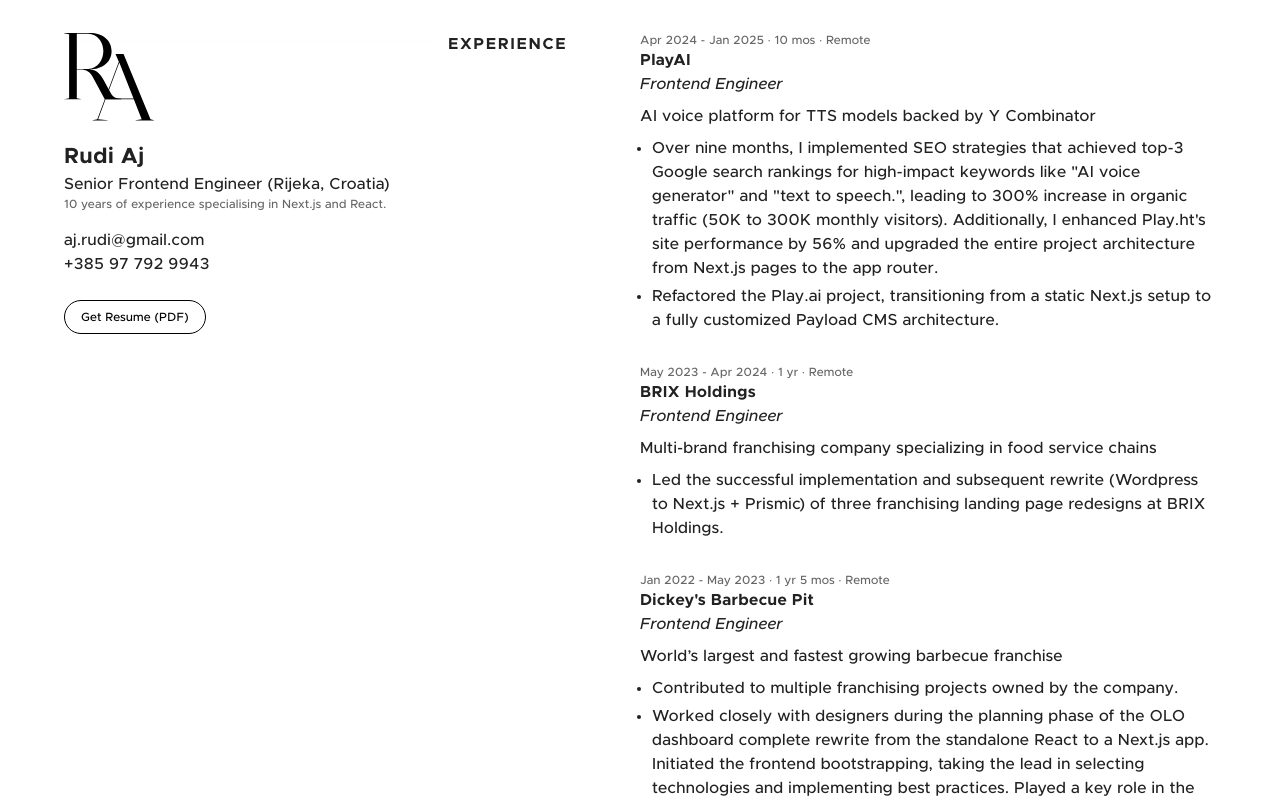
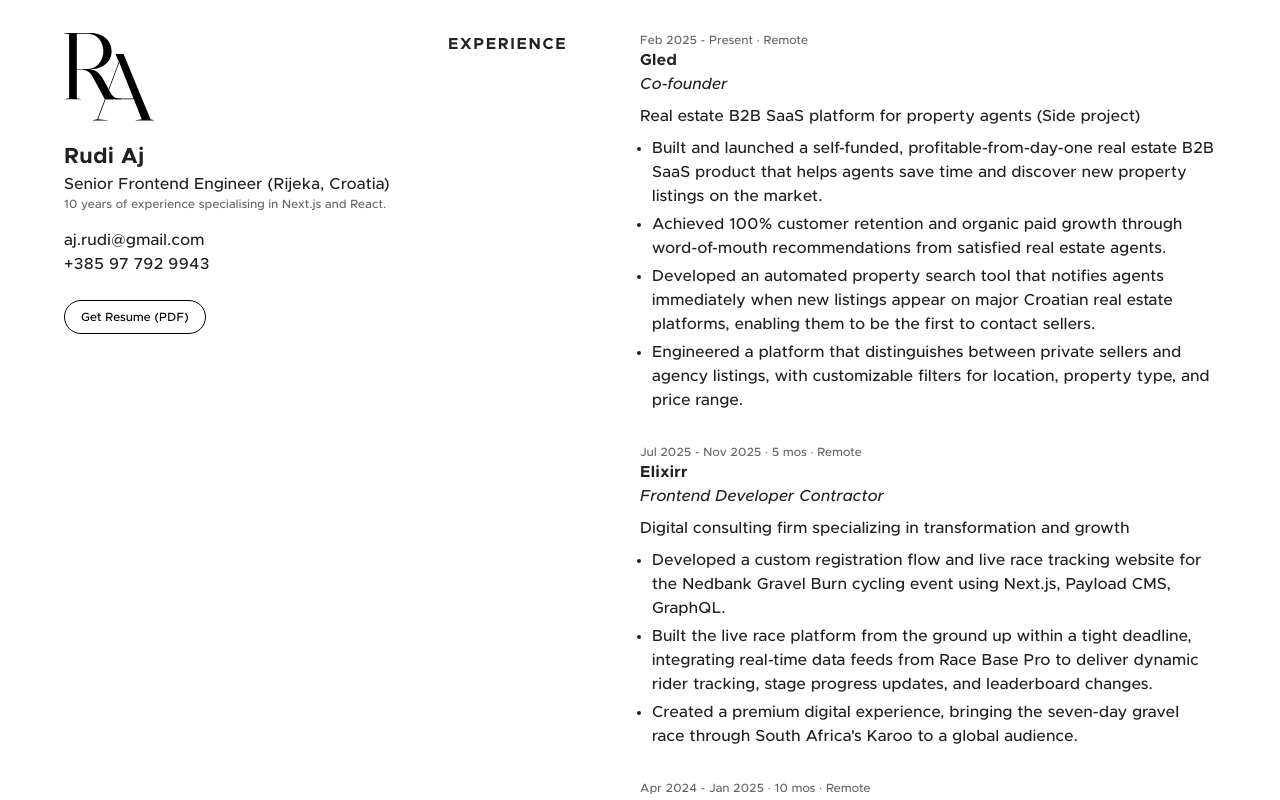
Before and after one commit to rudiaj/personal-website, a Next.js app: page / in a window 1280 px wide. Built offline with nearby package versions, Linux system fonts and the light colour scheme.

Commit message:
feat: add new exp

```diff
--- a/components/ExperienceItem.tsx
+++ b/components/ExperienceItem.tsx
@@ -20,6 +20,7 @@
   experience: {
     date: string;
     company: string;
+    url?: string;
     role: string;
     description?: string;
     tasks: string[];
@@ -27,7 +28,7 @@
 }
 
 export const ExperienceItem = ({
-  experience: { date, company, role, description, tasks },
+  experience: { date, company, url, role, description, tasks },
 }: ExperienceItemProps) => {
   return (
     <motion.div
@@ -43,7 +44,18 @@
         <span className="font-medium text-sm tracking-wide text-black/60">
           {date}
         </span>
-        <span className="font-bold text-base tracking-wide">{company}</span>
+        {url ? (
+          <a
+            href={url}
+            target="_blank"
+            rel="noopener noreferrer"
+            className="font-bold text-base tracking-wide hover:underline"
+          >
+            {company}
+          </a>
+        ) : (
+          <span className="font-bold text-base tracking-wide">{company}</span>
+        )}
         <span className="font-medium text-base tracking-wide italic mb-2">
           {role}
         </span>
--- a/constants/data.ts
+++ b/constants/data.ts
@@ -1,14 +1,44 @@
 export const EXPERIENCE = [
+  {
+    date: "Feb 2025 - Present · Remote",
+    company: "Gled",
+    url: "https://gled.hr/",
+    role: "Co-founder",
+    description:
+      "Real estate B2B SaaS platform for property agents (Side project)",
+    tasks: [
+      "Built and launched a self-funded, profitable-from-day-one real estate B2B SaaS product that helps agents save time and discover new property listings on the market.",
+      "Achieved 100% customer retention and organic paid growth through word-of-mouth recommendations from satisfied real estate agents.",
+      "Developed an automated property search tool that notifies agents immediately when new listings appear on major Croatian real estate platforms, enabling them to be the first to contact sellers.",
+      "Engineered a platform that distinguishes between private sellers and agency listings, with customizable filters for location, property type, and price range.",
+    ],
+  },
+  {
+    date: "Jul 2025 - Nov 2025 · 5 mos · Remote",
+    company: "Elixirr",
+    url: "https://www.elixirrdigital.com/",
+    role: "Frontend Developer Contractor",
+    description:
+      "Digital consulting firm specializing in transformation and growth",
+    tasks: [
+      "Developed a custom registration flow and live race tracking website for the Nedbank Gravel Burn cycling event using Next.js, Payload CMS, GraphQL.",
+      "Built the live race platform from the ground up within a tight deadline, integrating real-time data feeds from Race Base Pro to deliver dynamic rider tracking, stage progress updates, and leaderboard changes.",
+      "Created a premium digital experience, bringing the seven-day gravel race through South Africa's Karoo to a global audience.",
+    ],
+  },
   {
     date: "Apr 2024 - Jan 2025 · 10 mos · Remote",
     company: "PlayAI",
+    url: "https://play.ai/",
     role: "Frontend Engineer",
-    description: "AI voice platform for TTS models backed by Y Combinator",
+    description:
+      "AI voice platform for TTS models backed by Y Combinator, acquired by Meta",
     tasks: [
       'Over nine months, I implemented SEO strategies that achieved top-3 Google search rankings for high-impact keywords like "AI voice generator" and "text to speech.", leading to 300% increase in organic traffic (50K to 300K monthly visitors). Additionally, I enhanced Play.ht\'s site performance by 56% and upgraded the entire project architecture from Next.js pages to the app router.',
       "Refactored the Play.ai project, transitioning from a static Next.js setup to a fully customized Payload CMS architecture.",
     ],
   },
+
   {
     date: "May 2023 - Apr 2024 · 1 yr · Remote",
     company: "BRIX Holdings",
@@ -22,8 +52,9 @@
   {
     date: "Jan 2022 - May 2023 · 1 yr 5 mos · Remote",
     company: "Dickey's Barbecue Pit",
+    url: "https://www.dickeys.com/",
     role: "Frontend Engineer",
-    description: "World’s largest and fastest growing barbecue franchise",
+    description: "World's largest and fastest growing barbecue franchise",
     tasks: [
       "Contributed to multiple franchising projects owned by the company.",
       "Worked closely with designers during the planning phase of the OLO dashboard complete rewrite from the standalone React to a Next.js app. Initiated the frontend bootstrapping, taking the lead in selecting technologies and implementing best practices. Played a key role in the project rewrite, which successfully brought down hosting costs by 80%.",
@@ -32,8 +63,10 @@
   {
     date: "Jul 2020 - Nov 2021 · 1 yr 5 mos · Remote",
     company: "Accountable",
+    url: "https://www.accountable.eu/en-be/",
     role: "Frontend Engineer",
-    description: "Series A FinTech startup, backed by Venture Capital",
+    description:
+      "Series A FinTech startup, backed by Venture Capital, acquired by Visma for €110M",
     tasks: [
       "Enhanced application for dual-market functionality in Belgium and Germany with multilingual support for improved user engagement.",
       "Integrated a bank account connection feature, automating payment reconciliation and providing real-time insights on tax obligations, enabling users to make informed financial decisions.",
@@ -42,6 +75,7 @@
   {
     date: "Jan 2020 - Jun 2020 · 6 mos · Remote",
     company: "TAIA",
+    url: "https://taia.io/",
     role: "Frontend Engineer",
     description: "Modern AI-assisted translation platform.",
     tasks: [
@@ -62,6 +96,7 @@
   {
     date: "Mar 2017 - Sep 2017 · 7  mos · Belgrade · On-site",
     company: "Digital Cube",
+    url: "https://www.digitalcube.rs/",
     role: "Frontend Engineer",
     description: "Digital agency",
     tasks: [
@@ -79,6 +114,7 @@
   {
     date: "Nov 2015 - May 2016 · 7 mos · Belgrade · On-site",
     company: "OriginTrail",
+    url: "https://origintrail.io/",
     role: "Frontend Engineer Intern",
     description: "Verifiable Web for Decentralised #AI",
     tasks: ["Started Frontend Engineer internship."],
@@ -117,13 +153,17 @@
       "Framer Motion",
       "Styled Components",
       "MongoDB",
+      "PostgreSQL",
       "Payload",
       "Prismic",
       "Strapi",
+      "Supabase",
+      "Drizzle ORM",
       "Webpack",
       "Jest",
       "Git",
       "REST",
+      "GraphQL",
     ],
   },
   {
```
